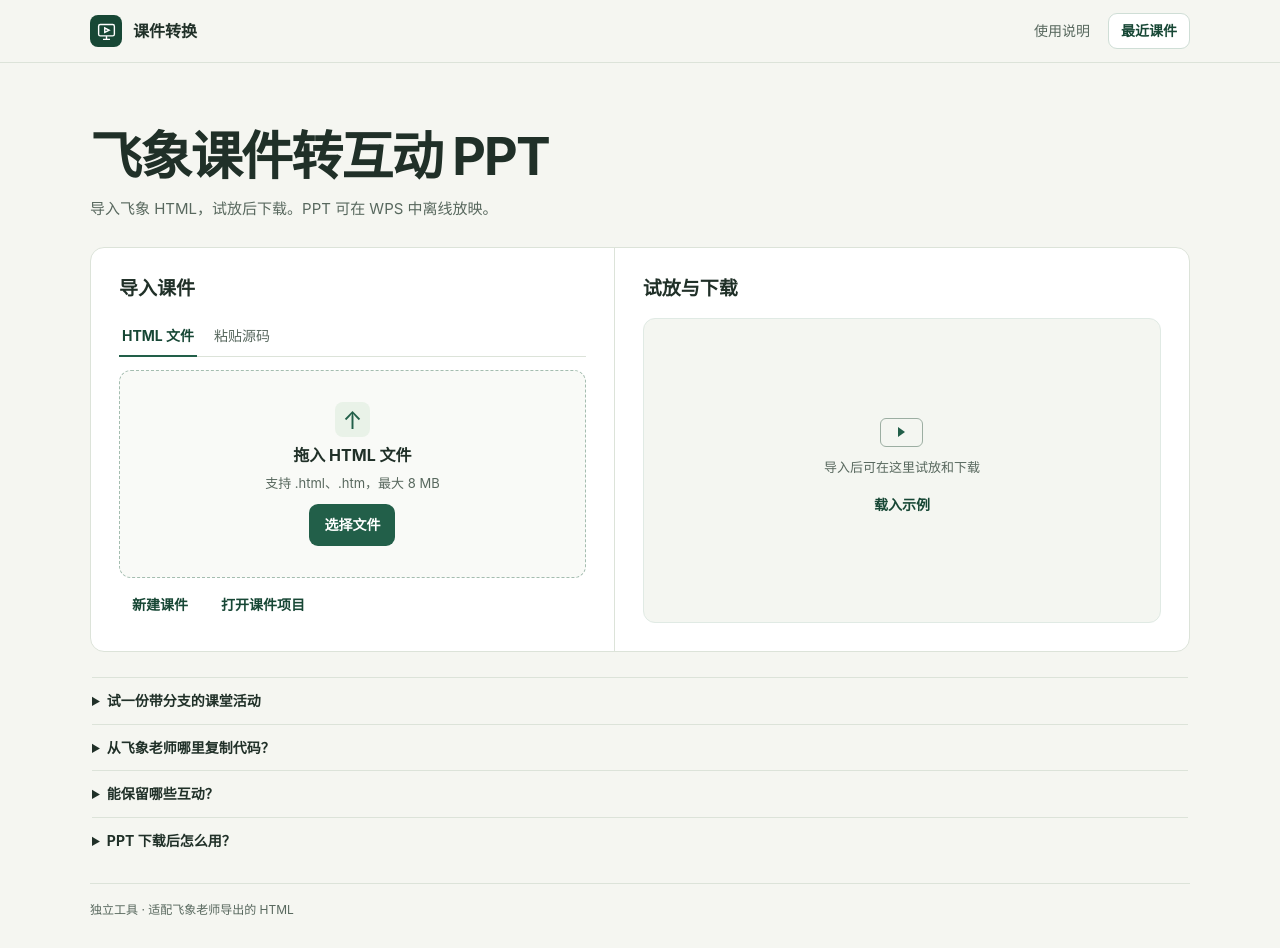
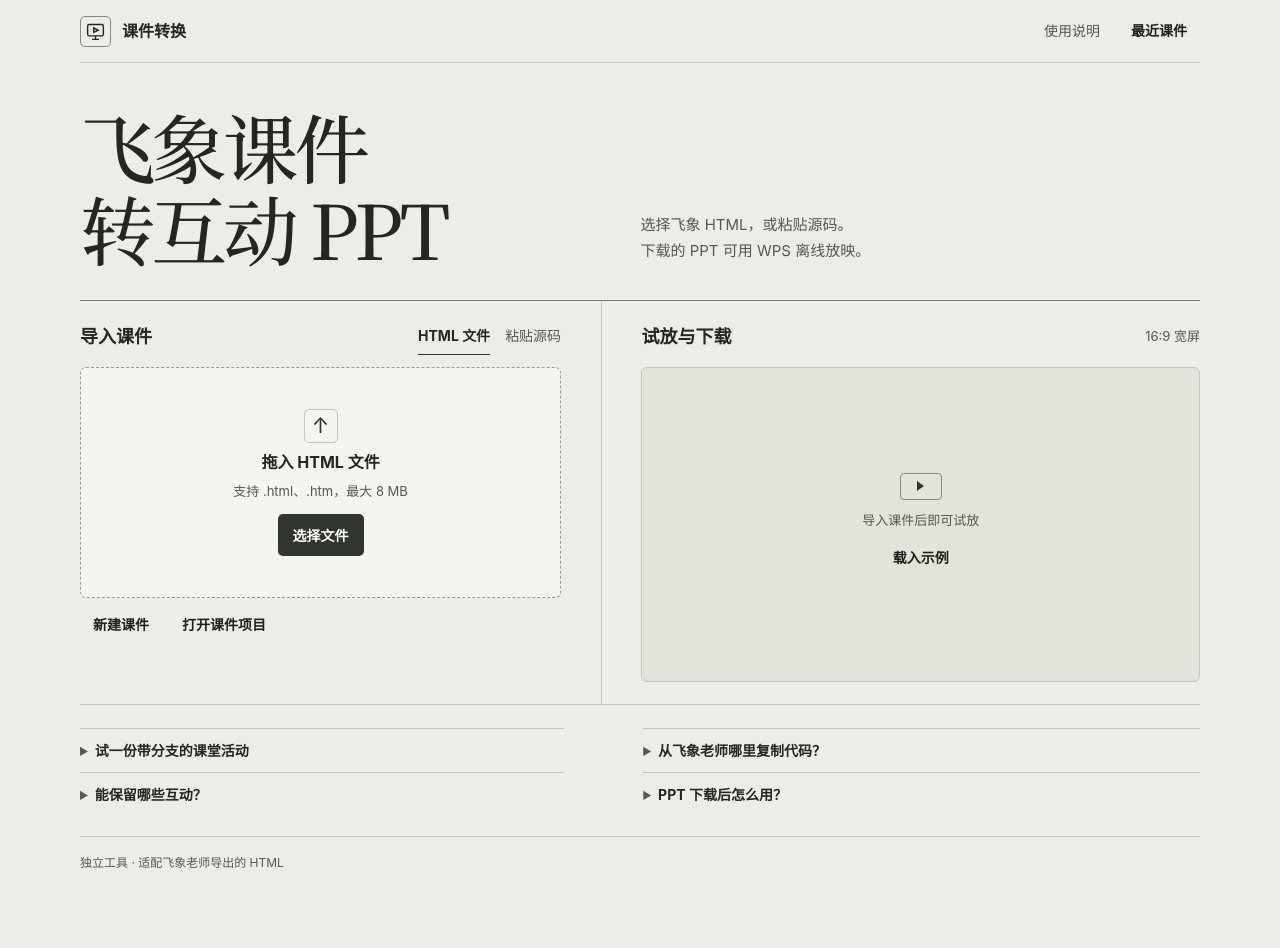
Before and after one commit to GGZzu/feixiang-ppt-converter, a plain HTML site: page preview/index.html in a window 1280 px wide. After the commit the page ends 901 px from the top, so only its background shows below. Drawn offline with Linux system fonts and the light colour scheme.

Commit message:
Redesign the teacher preview with a paper layout

```diff
--- a/preview/index.html
+++ b/preview/index.html
@@ -5,12 +5,12 @@
   <meta name="viewport" content="width=device-width, initial-scale=1">
   <meta name="description" content="粘贴飞象老师生成的 HTML 源码，或选择 HTML 文件。浏览器内导出可以离线放映的互动 PPT。">
   <meta name="referrer" content="no-referrer">
-  <meta http-equiv="Content-Security-Policy" content="default-src 'none'; script-src 'self'; style-src 'self' 'unsafe-inline'; img-src 'self' data: blob:; frame-src 'self'; worker-src 'self'; connect-src 'self' https://*.fbcontent.cn; base-uri 'none'; form-action 'none'; object-src 'none'">
-  <meta name="theme-color" content="#f5f6f1">
+  <meta http-equiv="Content-Security-Policy" content="default-src 'none'; script-src 'self'; style-src 'self' 'unsafe-inline'; font-src 'self'; img-src 'self' data: blob:; frame-src 'self'; worker-src 'self'; connect-src 'self' https://*.fbcontent.cn; base-uri 'none'; form-action 'none'; object-src 'none'">
+  <meta name="theme-color" content="#ecede8">
   <title>飞象课件转互动 PPT</title>
   <link rel="icon" href="data:,">
   <link rel="stylesheet" href="./style.css?v=8">
-  <link rel="stylesheet" href="./teacher.css?v=2">
+  <link rel="stylesheet" href="./teacher.css?v=3">
   <script defer src="../acorn.js"></script>
   <script defer src="./model.js?v=8"></script>
   <script defer src="./project.js?v=8"></script>
@@ -32,23 +32,25 @@
       <a class="wordmark" href="./"><span class="brand-icon" aria-hidden="true"><svg viewBox="0 0 24 24" width="21" height="21" fill="none" stroke="currentColor" stroke-width="1.6"><rect x="3" y="4" width="18" height="13" rx="2"/><path d="M8 21h8m-4-4v4m-2-13 5 2.5-5 2.5z"/></svg></span>课件转换</a>
       <nav aria-label="页内导航">
         <a href="#help">使用说明</a>
-        <button type="button" class="button secondary small" id="open-recent">最近课件</button>
+        <button type="button" class="button text-button small" id="open-recent">最近课件</button>
       </nav>
     </div>
   </header>
 
   <main class="wrap">
     <section class="intro" aria-labelledby="page-title">
-      <h1 id="page-title">飞象课件转互动 PPT</h1>
-      <p>导入飞象 HTML，试放后下载。PPT 可在 WPS 中离线放映。</p>
+      <h1 id="page-title">飞象课件<br>转互动 PPT</h1>
+      <p>选择飞象 HTML，或粘贴源码。<br>下载的 PPT 可用 WPS 离线放映。</p>
     </section>
 
     <div class="workspace">
       <section class="panel input-panel" aria-labelledby="import-title">
-        <h2 class="workspace-title" id="import-title">导入课件</h2>
-        <div class="tabs" role="tablist" aria-label="导入方式">
-          <button id="file-tab" type="button" role="tab" aria-selected="true" aria-controls="file-panel">HTML 文件</button>
-          <button id="paste-tab" type="button" role="tab" aria-selected="false" aria-controls="paste-panel" tabindex="-1">粘贴源码</button>
+        <div class="workspace-heading">
+          <h2 id="import-title">导入课件</h2>
+          <div class="tabs" role="tablist" aria-label="导入方式">
+            <button id="file-tab" type="button" role="tab" aria-selected="true" aria-controls="file-panel">HTML 文件</button>
+            <button id="paste-tab" type="button" role="tab" aria-selected="false" aria-controls="paste-panel" tabindex="-1">粘贴源码</button>
+          </div>
         </div>
         <div id="file-panel" role="tabpanel" aria-labelledby="file-tab">
           <div class="drop-area" id="drop-area">
@@ -94,10 +96,13 @@
       </section>
 
       <section class="panel output-panel" aria-labelledby="preview-title">
-        <h2 class="workspace-title" id="preview-title">试放与下载</h2>
+        <div class="workspace-heading">
+          <h2 id="preview-title">试放与下载</h2>
+          <span class="preview-size">16:9 宽屏</span>
+        </div>
         <div class="preview idle-preview" id="preview-empty">
           <span class="preview-icon" aria-hidden="true"></span>
-          <p>导入后可在这里试放和下载</p>
+          <p>导入课件后即可试放</p>
           <button class="button small text-button" type="button" id="demo">载入示例</button>
         </div>
         <div class="preview ready" id="preview-ready" hidden>
--- a/preview/teacher.css
+++ b/preview/teacher.css
@@ -1,59 +1,85 @@
+@font-face {
+  font-family: "Noto Serif SC";
+  src: url("./noto-serif-sc-title.woff2") format("woff2");
+  font-style: normal;
+  font-weight: 500;
+  font-display: swap;
+  unicode-range: U+20, U+50, U+54, U+4E92, U+4EF6, U+52A8, U+8BFE, U+8C61, U+8F6C, U+98DE;
+}
+
 :root {
-  --page: #f5f6f1;
-  --ink: #203028;
-  --muted: #58685e;
-  --border: #dce3d9;
-  --accent: #225f49;
-  --accent-dark: #174735;
-  --accent-soft: #e9f2e8;
+  --page: #ecede8;
+  --surface: #f5f5f0;
+  --ink: #242620;
+  --muted: #55594f;
+  --border: #c2c5ba;
+  --accent: #30352d;
+  --accent-dark: #1e221b;
+  --accent-soft: #e1e6db;
+  --column-gap: clamp(18px, 3.1vw, 45px);
   font-family: "Inter", "Microsoft YaHei", "PingFang SC", system-ui, sans-serif;
 }
-.wrap { width: min(1100px, calc(100% - 72px)); }
-.top { background: var(--page); }
-.top-inner { min-height: 62px; }
+.wrap { width: min(1120px, calc(100% - 72px)); }
+.top { background: var(--page); border-bottom: 0; }
+.top-inner { min-height: 63px; border-bottom: 1px solid var(--border); }
 .top nav { gap: 18px; }
-.brand-icon { width: 32px; height: 32px; }
-.intro { padding: clamp(35px, 5vw, 66px) 0 26px; }
-.intro h1 { font-size: clamp(30px, 4.3vw, 52px); margin-bottom: 10px; }
-.intro p { font-size: 15px; }
+.top nav a { display: inline-flex; }
+.brand-icon { width: 31px; height: 31px; color: var(--ink); background: transparent; border: 1px solid #868a7d; border-radius: 5px; }
+.intro, .workspace, .help { display: grid; grid-template-columns: minmax(0, .93fr) minmax(0, 1.07fr); }
+.intro { align-items: end; padding: clamp(24px, 3.3vw, 46px) 0 32px; }
+.intro h1 {
+  margin: 0;
+  font: 500 clamp(45px, 5.9vw, 84px)/1.08 "Noto Serif SC", "Songti SC", SimSun, Georgia, serif;
+  letter-spacing: -.053em;
+}
+.intro p { margin: 0 0 4px var(--column-gap); max-width: 31ch; font-size: 15px; line-height: 1.75; }
 .workspace {
-  grid-template-columns: minmax(0, 1fr) minmax(0, 1.1fr);
   gap: 0;
-  border: 1px solid var(--border);
-  border-radius: 14px;
-  background: var(--surface);
+  border-block: 1px solid var(--border);
+  border-block-start-color: #777b70;
 }
-.workspace > .panel { padding: clamp(19px, 2.3vw, 28px); border: 0; border-radius: 0; background: transparent; box-shadow: none; }
-.workspace > .output-panel { border-inline-start: 1px solid var(--border); }
-.workspace-title { margin: 0 0 16px; font-size: 19px; line-height: 1.4; }
-.tabs { display: flex; gap: 14px; padding: 0; border-bottom: 1px solid var(--border); border-radius: 0; background: none; }
-.tabs button { border: 0; border-bottom: 2px solid transparent; border-radius: 0; padding: 7px 3px 8px; margin-bottom: -1px; }
-.tabs button[aria-selected="true"] { border-color: var(--accent); box-shadow: none; }
-.output-panel .button, .input-panel .button { min-height: 40px; }
+.workspace > .panel { padding-block: 15px 22px; border: 0; border-radius: 0; background: transparent; box-shadow: none; }
+.workspace > .input-panel { padding-inline: 0 var(--column-gap); }
+.workspace > .output-panel { padding-inline: var(--column-gap) 0; border-inline-start: 1px solid var(--border); }
+.workspace-heading { display: flex; align-items: center; justify-content: space-between; flex-wrap: wrap; gap: 2px 12px; min-height: 40px; margin-bottom: 11px; }
+.workspace-heading h2 { margin: 0; font-size: 18px; font-weight: 650; line-height: 1.4; }
+.preview-size { color: var(--muted); font-size: 13px; }
+.tabs { display: flex; align-items: center; gap: 15px; margin: 0; padding: 0; border-radius: 0; background: none; }
+.tabs button { border: 0; border-bottom: 1px solid transparent; border-radius: 0; padding: 7px 0; }
+.tabs button[aria-selected="true"] { border-color: var(--accent); background: transparent; color: var(--ink); box-shadow: none; }
+.button { border-radius: 5px; font-weight: 650; }
+.secondary { background: var(--surface); border-color: var(--border); }
+.secondary:hover { background: var(--accent-soft); }
+.output-panel .button, .input-panel .button { min-height: 42px; }
 .output-panel .button.small, .input-panel .button.small { min-height: 36px; }
 .text-button { background: transparent; color: var(--accent-dark); }
 .text-button:hover { background: var(--accent-soft); }
 .source-projects { margin: 9px 0 0; }
 .source-projects button { padding-inline: 9px; }
-.drop-area { min-height: 208px; gap: 6px; background: #f9faf7; }
-.drop-area #browse { margin-top: 5px; }
-.upload-icon { width: 35px; height: 35px; border-radius: 8px; }
-#source { display: block; min-height: 160px; }
+.drop-area { min-height: clamp(197px, 18vw, 244px); gap: 7px; background: var(--surface); border-color: #979b8d; border-radius: 6px; }
+.drop-area #browse { margin-top: 6px; }
+.upload-icon { width: 34px; height: 34px; background: transparent; border: 1px solid var(--border); border-radius: 5px; font-size: 21px; }
+#source { display: block; min-height: 176px; background: var(--surface); border-radius: 6px; }
 .source-actions { justify-content: flex-end; }
 .source-actions .primary { flex: 0 0 auto; }
-.preview { min-height: 0; }
-.idle-preview { min-height: 225px; flex: 1; background: #f4f6f1; text-align: center; }
-.preview-icon { display: grid; place-items: center; width: 43px; height: 29px; border: 1px solid #9caea2; border-radius: 6px; }
+.preview { min-height: 0; border-color: var(--border); border-radius: 6px; }
+.idle-preview { aspect-ratio: 16 / 9; background: #e2e4db; text-align: center; }
+.preview-icon { display: grid; place-items: center; width: 42px; height: 27px; border: 1px solid #868a7d; border-radius: 4px; }
 .preview-icon::after { content: ""; border: 5px solid transparent; border-right: 0; border-left: 7px solid var(--accent); }
+.preview.ready { background: color-mix(in srgb, var(--source-canvas, var(--page)) 14%, var(--surface)); }
 .download-zone { margin-top: 0; padding-top: 12px; }
 .download-zone .export-mode { margin: 0 0 12px; }
 .download-actions { justify-content: flex-start; gap: 8px; }
 .download-note:empty { margin: 0; }
 .question-preview { border-top: 1px solid var(--border); margin-top: 15px; padding-top: 11px; font-size: 14px; }
-.classroom-tools { margin-top: 12px; padding: 14px 18px; border-radius: 11px; box-shadow: none; font-size: 14px; }
+.classroom-tools { margin-top: 12px; padding: 13px 16px; border-radius: 6px; box-shadow: none; font-size: 14px; }
 .classroom-tools .project-actions { margin: 11px 0 0; }
+.help { gap: 0 calc(2 * var(--column-gap)); margin-top: 23px; padding: 0; align-items: start; }
+.help details { padding-block: 11px; }
+summary::marker { color: var(--muted); }
 .coach-settings { border-top: 1px solid var(--border); margin-top: 12px; padding-top: 8px; }
-.tool-dialog { width: min(625px, calc(100% - 28px)); max-height: 91vh; border: 1px solid var(--border); border-radius: 15px; padding: clamp(15px, 3vw, 24px); color: var(--ink); }
+dialog { background: var(--surface); }
+.tool-dialog { width: min(625px, calc(100% - 28px)); max-height: 91vh; border: 1px solid var(--border); border-radius: 9px; padding: clamp(15px, 3vw, 24px); color: var(--ink); }
 .tool-dialog::backdrop { background: #182d27af; }
 .trial-dialog { width: min(980px, calc(100% - 26px)); }
 .trial-controls { display: flex; align-items: center; gap: 9px; flex-wrap: wrap; margin: 12px 0; font-size: 13px; }
@@ -94,11 +120,15 @@
 #handout .sheet-meta { border-bottom: 1px solid #aaa; padding-bottom: .9em; margin-bottom: .9em; }
 @media (max-width: 740px) {
   .wrap { width: calc(100% - 34px); }
-  .workspace { grid-template-columns: minmax(0, 1fr); }
+  .intro, .workspace, .help { grid-template-columns: minmax(0, 1fr); }
+  .top-inner { min-height: 55px; }
+  .intro { padding: 26px 0 20px; }
+  .intro h1 { font-size: clamp(39px, 8vw, 57px); }
+  .intro p { margin: 13px 0 0; max-width: none; font-size: 14px; }
+  .workspace > .panel { padding-inline: 0; }
   .workspace > .output-panel { border-inline-start: 0; border-top: 1px solid var(--border); }
-  .intro { padding: 30px 0 20px; }
-  .idle-preview { min-height: 164px; }
   .drop-area { min-height: 178px; }
+  .help { margin-top: 16px; }
 }
 @media (max-width: 455px) {
   .top nav { gap: 10px; }
@@ -112,7 +142,7 @@
   @page { size: A4; margin: 15mm; }
   body { background: #fff; color: black; }
   body > :not(#handout-dialog) { display: none !important; }
-  #handout-dialog[open] { position: static; display: block; max-height: none; width: auto; max-width: none; overflow: visible; padding: 0; margin: 0; border: 0; }
+  #handout-dialog[open] { position: static; display: block; max-height: none; width: auto; max-width: none; overflow: visible; padding: 0; margin: 0; border: 0; background: #fff; }
   #handout-dialog::backdrop { display: none; }
   #handout-dialog > :not(#handout) { display: none !important; }
   #handout { border: 0; padding: 0; font-size: 11pt; }
```
Also changed, not shown: preview/OFL-NotoSerifSC.txt (added), preview/noto-serif-sc-title.woff2 (added).
